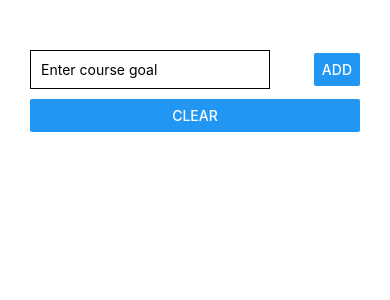
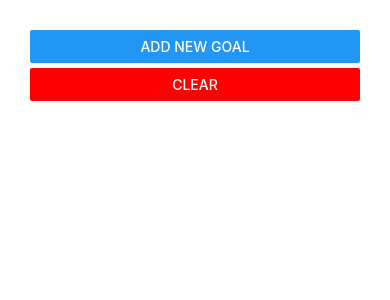
Before and after one commit to markallen01666/rn-second-app, a React Native app: screen / in a window 390 px wide. Shown: the top 300 px of the page. Built offline with nearby package versions, Linux system fonts and the light colour scheme.

Commit message:
Set 'add' as modal and added cancel button. Handled cleardown as modal closed. Refactored 'ClearButton' as separate component

```diff
--- a/App.js
+++ b/App.js
@@ -3,25 +3,30 @@
 import React, { useState } from "react";
 import {
   StyleSheet,
-  Text,
   View,
-  TextInput,
   Button,
-  ScrollView,
   FlatList
 } from "react-native";
+
 import GoalItem from "./components/GoalItem";
 import GoalInput from './components/GoalInput';
+import ClearButton from './components/ClearButton';
 
 export default function App() {
   const [courseGoals, setCourseGoals] = useState([]);
+  const [isAddMode, setIsAddMode] = useState(false);
 
   const addGoalHandler = goalTitle => {
     setCourseGoals(currentGoals => [
       ...currentGoals,
       { id: new Date().getTime().toString(), value: goalTitle }
     ]);
+    setIsAddMode(false);
   };
+
+  const cancelAddGoalHandler = () => {
+    setIsAddMode(false);
+  }
 
   const removeGoalHandler = goalId => {
     setCourseGoals(currentGoals => {
@@ -35,7 +40,9 @@ export default function App() {
 
   return (
     <View style={styles.screen}>
-      <GoalInput onAddGoal={addGoalHandler} onClearGoals={clearGoalsHandler} />
+      <Button title="Add New Goal" onPress={() => setIsAddMode(true)} />
+      <ClearButton onClearGoals={clearGoalsHandler} />
+      <GoalInput visible={isAddMode} onAddGoal={addGoalHandler} onCancelAddGoal={cancelAddGoalHandler} />
       <FlatList
         data={courseGoals}
         renderItem={itemData => <GoalItem id={itemData.item.id} title={itemData.item.value} onDelete={removeGoalHandler} />}
--- /dev/null
+++ b/components/ClearButton.js
@@ -0,0 +1,19 @@
+import React from "react";
+import { View, StyleSheet, Button } from "react-native";
+
+const ClearButton = props => {
+  return (
+    <View style={styles.clearButton}>
+      <Button color="#ff0000" title="CLEAR" onPress={props.onClearGoals} />
+    </View>
+  );
+};
+
+const styles = StyleSheet.create({
+  clearButton: {
+    marginTop: 5,
+    marginBottom: 20
+  }
+});
+
+export default ClearButton;
--- a/components/GoalInput.js
+++ b/components/GoalInput.js
@@ -1,5 +1,5 @@
 import React, { useState } from "react";
-import { View, TextInput, StyleSheet, Button } from "react-native";
+import { View, TextInput, StyleSheet, Button, Modal } from "react-native";
 
 const GoalInput = props => {
   const [enteredGoal, setEnteredGoal] = useState("");
@@ -8,8 +8,18 @@ const GoalInput = props => {
     setEnteredGoal(enteredText);
   };
 
+  const addGoalHandler = () => {
+    props.onAddGoal(enteredGoal);
+    setEnteredGoal("");
+  };
+
+  const cancelAddGoalHandler = () => {
+    props.onCancelAddGoal();
+    setEnteredGoal("");
+  };
+
   return (
-    <View>
+    <Modal visible={props.visible} animationType="slide">
       <View style={styles.inputContainer}>
         <TextInput
           width="80%"
@@ -18,30 +28,42 @@ const GoalInput = props => {
           onChangeText={goalInputHandler}
           value={enteredGoal}
         />
-        <Button title="ADD" onPress={props.onAddGoal.bind(this, enteredGoal)} />
+        <View style={styles.buttonContainer}>
+          <View style={styles.button}>
+            <Button
+              title="CANCEL"
+              color="grey"
+              onPress={cancelAddGoalHandler}
+            />
+          </View>
+          <View style={styles.button}>
+            <Button title="ADD" onPress={addGoalHandler} />
+          </View>
+        </View>
       </View>
-      <View style={styles.clearButton}>
-        <Button title="CLEAR" onPress={props.onClearGoals} />
-      </View>
-    </View>
+    </Modal>
   );
 };
 
 const styles = StyleSheet.create({
   inputContainer: {
-    flexDirection: "row",
-    justifyContent: "space-between",
-    alignItems: "center",
-    marginTop: 20,
-    marginBottom: 10
+    flex: 1,
+    justifyContent: "center",
+    alignItems: "center"
   },
   input: {
     borderColor: "black",
     borderWidth: 1,
-    padding: 10
+    padding: 10,
+    marginBottom: 10
   },
-  clearButton: {
-    marginBottom: 20
+  buttonContainer: {
+    flexDirection: "row",
+    justifyContent: "space-around",
+    width: "60%"
+  },
+  button: {
+    width: "40%"
   }
 });
 
```
